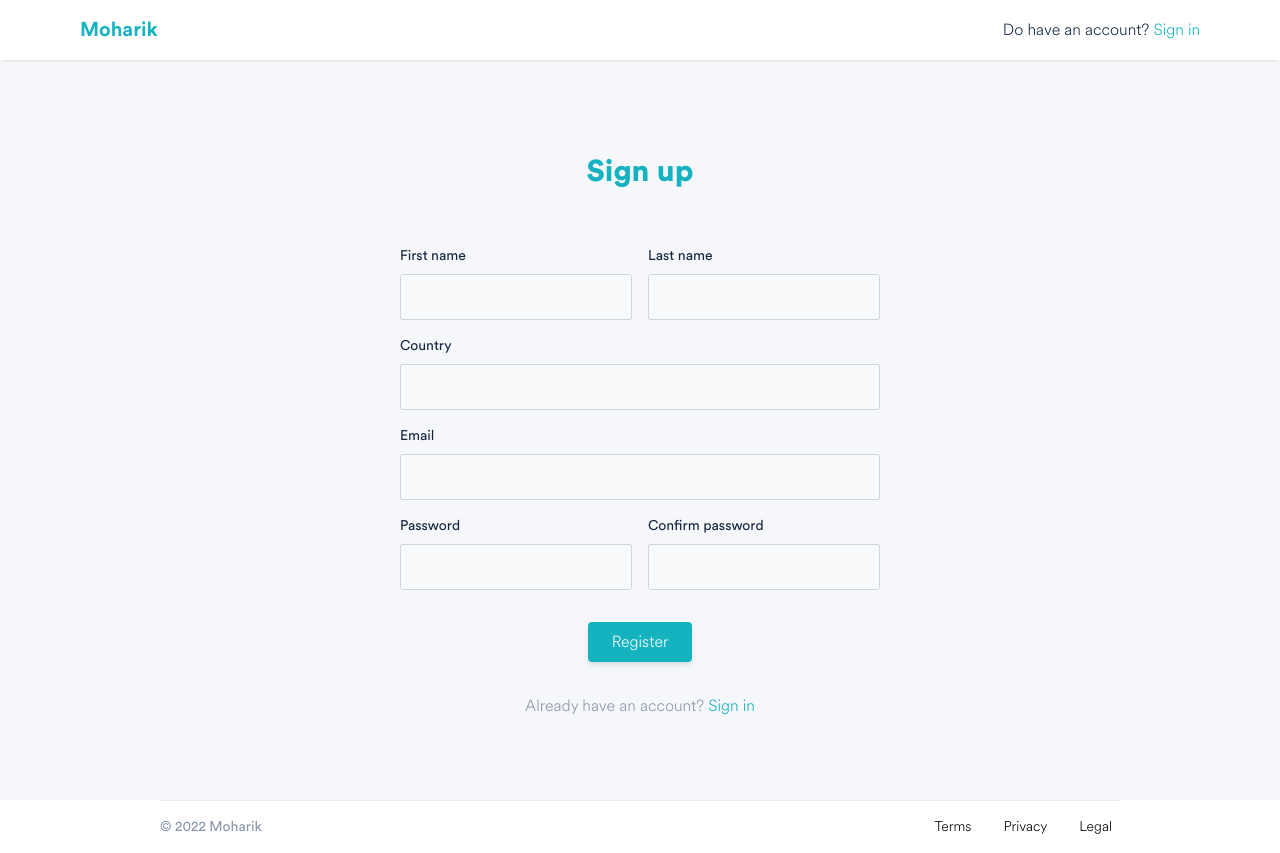
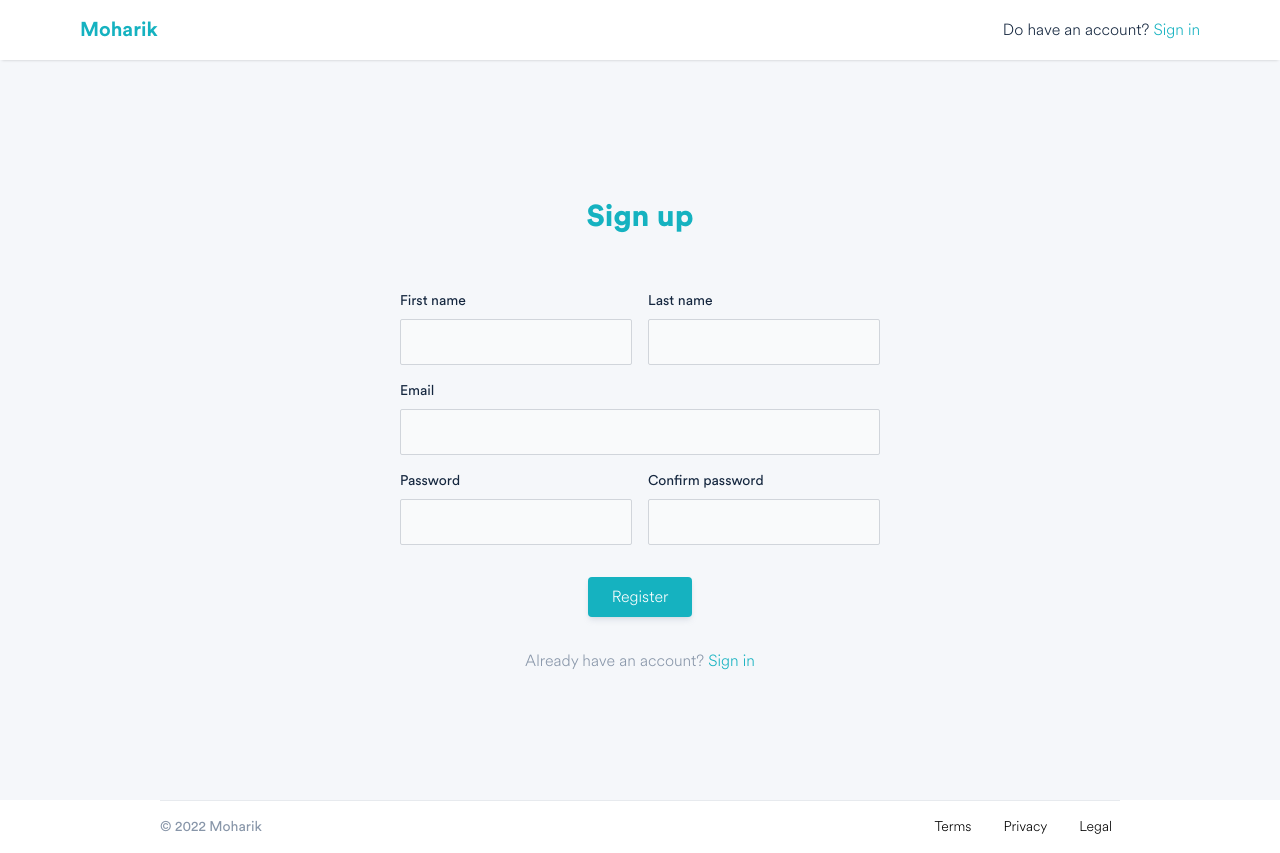
Before and after one commit to mastermajidosse/moharik, a Next.js app in the folder frontend/: page /register in a window 1280 px wide. Built offline with nearby package versions, Linux system fonts and the light colour scheme.

Commit message:
remove country from register form

```diff
--- a/frontend/src/pages/register.tsx
+++ b/frontend/src/pages/register.tsx
@@ -2,7 +2,7 @@ import Link from "next/link";
 import { useForm } from "react-hook-form";
 import { yupResolver } from "@hookform/resolvers/yup";
 import * as yup from "yup";
-import { client, baseURL } from "../utils/api";
+import { client } from "../utils/api";
 import Input from "../components/materials/Inputs";
 import { useRouter } from "next/router";
 import { toast } from "react-toastify";
@@ -23,7 +23,7 @@ const schema = yup
     email: yup.string().email().required(),
     password: yup.string().min(8).required(),
     confirmPassword: yup.string().min(8).required(),
-    country: yup.string().required(),
+    // country: yup.string().required(),
   })
   .required();
 
@@ -33,7 +33,6 @@ const defaultValues = {
   email: "",
   password: "",
   confirmPassword: "",
-  country: "",
 };
 
 export default function RegisterPage() {
@@ -44,8 +43,7 @@ export default function RegisterPage() {
   });
 
   async function onSubmit(inputs: RegisterForm) {
-    const { confirmPassword, country, email, firstName, lastName, password } =
-      inputs;
+    const { confirmPassword, email, firstName, lastName, password } = inputs;
     try {
       if (confirmPassword !== password) {
         toast.error("Password didn't matched!!!", {
@@ -58,7 +56,7 @@ export default function RegisterPage() {
         name: `${firstName} ${lastName}`,
         email,
         password,
-        country,
+        country: "Morocco",
       };
       await client.post("/users/register", data);
       toast.success("You can now Login!!!", {
@@ -124,7 +122,7 @@ export default function RegisterPage() {
                   />
                 </div>
               </div>
-              <div className="">
+              {/* <div className="">
                 <Input
                   name="country"
                   register={register}
@@ -132,7 +130,7 @@ export default function RegisterPage() {
                   type="text"
                   className="outline-none bg-gray-50 border border-gray-300 text-dark text-sm rounded-sm focus:ring-primary-500 focus:border-primary-500 block w-full p-2 py-3"
                 />
-              </div>
+              </div> */}
               <div className="">
                 <Input
                   name="email"
```
